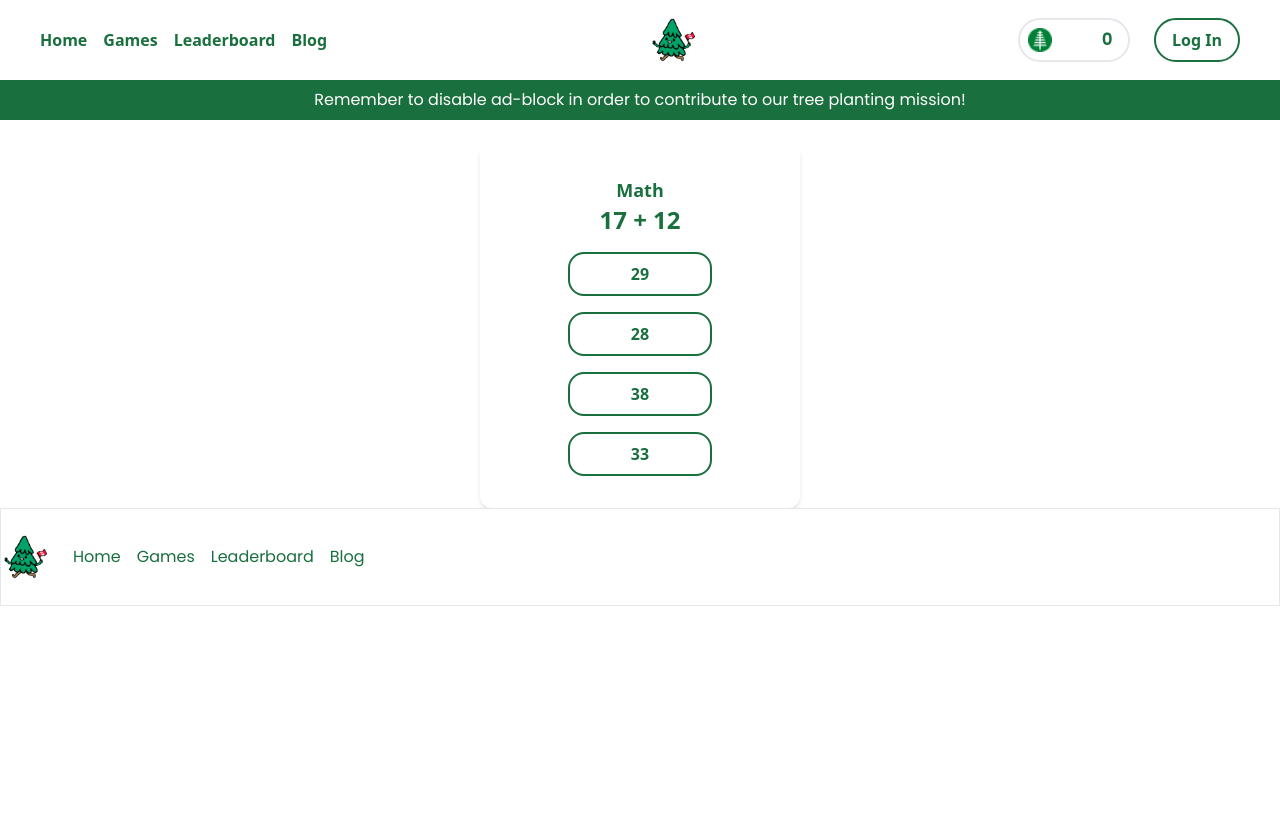
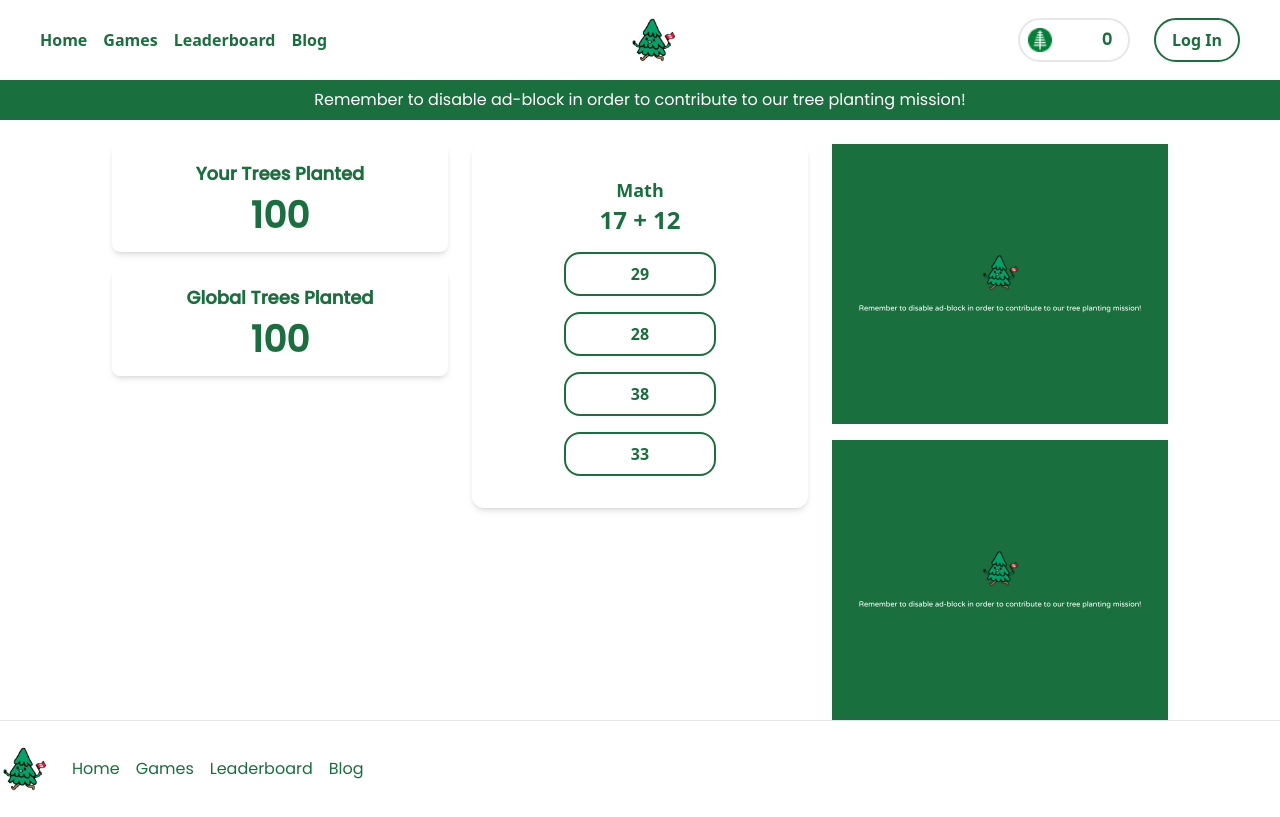
Before and after one commit to CurtisUnderwood/team-donation-app, a Next.js app: page /games/math-quiz in a window 1280 px wide. Built offline with nearby package versions, Linux system fonts and the light colour scheme; no server answers.

Commit message:
feat: game slug update

```diff
--- a/components/Footer.tsx
+++ b/components/Footer.tsx
@@ -3,7 +3,7 @@ import Link from "next/link";
 // components/Footer.tsx
 const Footer = () => {
     return (
-      <footer className="bg-white py-6 border">
+      <footer className="bg-white py-6 border-t">
         <div className="container mx-auto flex items-center font-poppins">
           <div className="flex items-center">
             <img src="/logo.png" alt="Tree Logo" className="h-12 mr-6" />
--- a/components/SquareAd.tsx
+++ /dev/null
@@ -1,9 +0,0 @@
-import React from 'react';
-
-const SquareAd: React.FC = () => {
-  return (
-    <div className="bg-forest-green w-full h-1/2"></div>
-  );
-};
-
-export default SquareAd;
--- a/components/games/FrenchGame.tsx
+++ b/components/games/FrenchGame.tsx
@@ -74,7 +74,7 @@ const FrenchGame: React.FC = () => {
   };
 
   return (
-    <div className="p-4 rounded-xl shadow-md w-1/2 mx-auto text-center">
+    <div className="p-4 rounded-xl shadow-md w-full mx-auto text-center">
       <h1 className="text-lg text-forest-green mt-4 font-bold">How do you say this in French?</h1>
       <p className="text-2xl mb-4 text-forest-green font-bold">{question.question}</p>
       <div className="block">
--- a/components/games/MathQuiz.tsx
+++ b/components/games/MathQuiz.tsx
@@ -73,7 +73,7 @@ const MathQuiz: React.FC = () => {
   };
 
   return (
-    <div className="p-4 rounded-xl shadow-md w-1/4 mx-auto text-center">
+    <div className="p-4 rounded-xl shadow-md w-full mx-auto text-center">
       <h1 className="text-lg text-forest-green mt-4 font-bold">Math</h1>
       <p className="text-2xl mb-4 text-forest-green font-bold">{question.question}</p>
       <div className="block">
--- a/components/games/Trivia.tsx
+++ b/components/games/Trivia.tsx
@@ -100,7 +100,7 @@ const Trivia: React.FC = () => {
   };
 
   return (
-    <div className="p-4 rounded-xl shadow-md w-1/2 mx-auto text-center">
+    <div className="p-4 rounded-xl shadow-md w-full mx-auto text-center">
       <h1 className="text-lg text-forest-green mt-4 font-bold">Trivia</h1>
       <p className="text-2xl mb-4 text-forest-green font-bold">{question.question}</p>
       <div className="block">
--- a/components/navbar.tsx
+++ b/components/navbar.tsx
@@ -57,7 +57,7 @@ const Navbar = () => {
         </button>
         <div className="mx-auto">
           <Link href="/">
-            <img src="/logo.png" alt="Logo" className="h-12" />
+            <img src="/logo.png" alt="Logo" className="h-12 pr-10" />
           </Link>
         </div>
         <div className="flex font-poppins items-center border-2 border-gray-200 rounded-full p-2 w-28 mr-6">
--- a/pages/games.tsx
+++ b/pages/games.tsx
@@ -2,6 +2,7 @@ import Head from 'next/head';
 import React from 'react';
 import GameBox from '../components/GameBox';
 import Top10Leaderboard from '../components/Top10Leaderboard';
+import Image from 'next/image'
 
 const GamesPage: React.FC = () => {
   return (
@@ -25,6 +26,7 @@ const GamesPage: React.FC = () => {
         {/* Right Column */}
         <div className="w-1/4">
           <Top10Leaderboard />
+          <Image src="/block-336-280.png" alt="Block" width={336} height={280} className="mx-auto mt-2 rounded-xl" />
         </div>
       </div>
     </>
--- a/pages/games/[slug].tsx
+++ b/pages/games/[slug].tsx
@@ -7,6 +7,7 @@ import Trivia from '../../components/games/Trivia';
 import SyntaxSprint from '../../components/games/SyntaxSprint';
 import Timeline from '../../components/games/Timeline';
 import Head from 'next/head';
+import Image from 'next/image'
 
 const GamePage = () => {
   const router = useRouter();
@@ -38,14 +39,35 @@ const GamePage = () => {
   }
 
   return (
-    <main>
-      <Head>
-        <title>TeamEarth</title>
-      </Head>
-    <div className='mt-6'>
+    <main className="flex justify-center items-start">
+    <Head>
+      <title>TeamEarth</title>
+    </Head>
+    <div className="md:grid grid-cols-3 gap-6 mt-6 max-w-6xl mx-auto px-4">
+      {/* Left Column */}
+      <div className="text-forest-green font-poppins text-center col-span-1 flex flex-col items-center">
+        <div className="w-full bg-white rounded-lg p-4 shadow-md">
+          <h2 className="text-lg font-bold mb-2">Your Trees Planted</h2>
+          <p className="text-4xl font-bold">100</p>
+        </div>
+        <div className="w-full bg-white rounded-lg p-4 shadow-md mt-4">
+          <h2 className="text-lg font-bold mb-2">Global Trees Planted</h2>
+          <p className="text-4xl font-bold">100</p>
+        </div>
+      </div>
+
+      {/* Middle Column */}
+      <div className="col-span-1">
         <Fragment>{gameComponent}</Fragment>
+      </div>
+
+      {/* Right Column */}
+      <div className="col-span-1">
+        <Image src="/block-336-280.png" alt="Block" width={336} height={280} />
+        <Image src="/block-336-280.png" alt="Block" width={336} height={280} className='mt-4' />
+      </div>
     </div>
-    </main>
+  </main>
   );
 };
 
--- a/pages/leaderboard.tsx
+++ b/pages/leaderboard.tsx
@@ -1,7 +1,7 @@
 import Head from 'next/head';
 import React from 'react';
 import Leaderboard from '../components/Leaderboard';
-import SquareAd from '@/components/SquareAd';
+import Image from 'next/image';
 
 const LeaderboardPage: React.FC = () => {
   return (
@@ -17,7 +17,8 @@ const LeaderboardPage: React.FC = () => {
         </div>
         {/* Right Column */}
         <div className="w-1/4">
-          <SquareAd />
+        <Image src="/block-336-280.png" alt="Block" width={336} height={280} className="mx-auto mt-2 rounded-xl" />
+        <Image src="/block-336-280.png" alt="Block" width={336} height={280} className="mx-auto mt-2 rounded-xl" />
         </div>
       </div>
     </>
```
Also changed, not shown: public/block-336-280.png (added).
